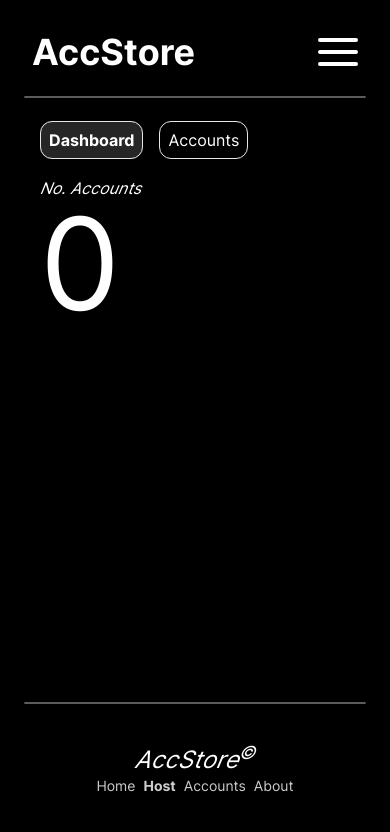
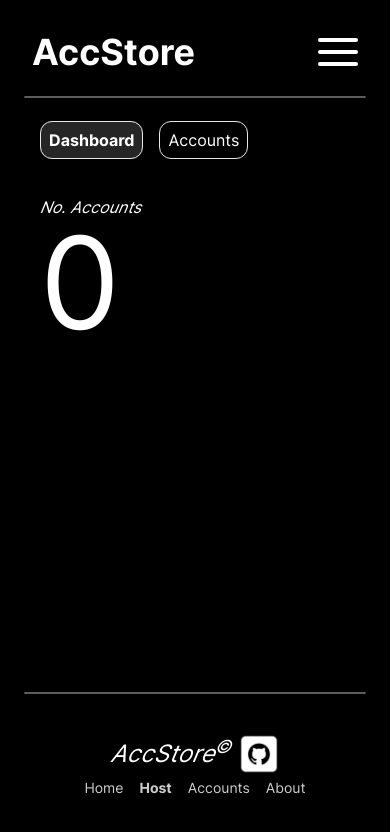
Before and after one commit to vempr/rrd-account-app, a React (Vite) app: page /#/host in a window 390 px wide. Shown: the top 832 px of the page. Built offline with nearby package versions, Linux system fonts and the light colour scheme.

Commit message:
final: a11y/responsiveness tweaks

```diff
--- a/src/components/Footer.tsx
+++ b/src/components/Footer.tsx
@@ -1,27 +1,46 @@
-import { NavLink } from "react-router-dom";
+import { Link, NavLink } from "react-router-dom";
+import ghLogo from "../images/github-logo.png";
 
 export default function Header() {
   const underline = ({ isActive }: { isActive: boolean }) =>
     isActive ? "font-bold shadow-white" : "";
 
   return (
-    <footer className="my-10 flex flex-col bg-black text-center">
+    <footer className="my-10 flex flex-col items-center gap-y-1 bg-black">
+      <div className="flex flex-row items-center gap-x-2">
         <p className="text-2xl italic">
           AccStore<sup>&copy;</sup>
         </p>
-      <nav className="flex justify-center gap-x-2 text-sm opacity-80">
-        <NavLink to="/" className={underline}>
+        <Link to="https://github.com/vempr/rrd-account-app" target="_blank">
+          <img src={ghLogo} className="h-10 w-10" alt="GitHub Logo" />
+        </Link>
+      </div>
+      <nav>
+        <ul
+          className="flex justify-center gap-x-4 text-sm opacity-80"
+          role="menubar"
+        >
+          <li role="none">
+            <NavLink role="menuitem" to="/" className={underline}>
               Home
             </NavLink>
-        <NavLink to="/host" className={underline}>
+          </li>
+          <li role="none">
+            <NavLink role="menuitem" to="/host" className={underline}>
               Host
             </NavLink>
-        <NavLink to="/accounts" className={underline}>
+          </li>
+          <li role="none">
+            <NavLink role="menuitem" to="/accounts" className={underline}>
               Accounts
             </NavLink>
-        <NavLink to="/about" className={underline}>
+          </li>
+          <li role="none">
+            <NavLink role="menuitem" to="/about" className={underline}>
               About
             </NavLink>
+          </li>
+        </ul>
       </nav>
     </footer>
   );
--- a/src/components/Layout.tsx
+++ b/src/components/Layout.tsx
@@ -12,7 +12,7 @@ export default function Layout() {
         <Header />
         <Hr />
 
-        <div className="my-10 flex min-h-[calc(100vh-320px)] items-center">
+        <div className="my-10 flex min-h-[calc(100vh-330px)] items-center">
           <Outlet />
         </div>
 
--- a/src/pages/accounts/Accounts.tsx
+++ b/src/pages/accounts/Accounts.tsx
@@ -38,6 +38,7 @@ export default function Accounts() {
 
   return (
     <div className="mx-10">
+      <div className="ultrawide:absolute ultrawide:left-10 ultrawide:top-36">
         <div className="flex -translate-y-4 flex-row items-center gap-x-2">
           <p>Filter by Id</p>
           <div className="flex flex-row gap-x-2 text-sm">
@@ -52,6 +53,7 @@ export default function Accounts() {
             </Link>
           </div>
         </div>
+      </div>
       <div className="flex flex-row flex-wrap gap-6">{userCardComponents}</div>
     </div>
   );
--- a/src/pages/host/Dashboard.tsx
+++ b/src/pages/host/Dashboard.tsx
@@ -3,7 +3,7 @@ import { useAccountContext } from "./Host";
 export default function Dashboard() {
   const { accounts } = useAccountContext();
   return (
-    <div className="mx-10 -translate-y-8">
+    <div className="mx-10 -translate-y-2">
       <h1 className="italic">No. Accounts</h1>
       <p className="text-9xl">{accounts.length}</p>
     </div>
--- a/src/pages/host/HostAccounts.tsx
+++ b/src/pages/host/HostAccounts.tsx
@@ -10,7 +10,7 @@ export default function Dashboard() {
         <HostAccountCard account={account} />
       ))}
       {accounts.length === 0 ? (
-        <h1 className="-translate-y-8">
+        <h1 className="-translate-y-2">
           You don't have any accounts. Head over to the{" "}
           <Link to="/accounts" className="font-bold underline">
             accounts page
--- a/tailwind.config.js
+++ b/tailwind.config.js
@@ -3,6 +3,9 @@ export default {
   content: ["./index.html", "./src/**/*.{js,ts,jsx,tsx}"],
   theme: {
     extend: {
+      screens: {
+        ultrawide: "2200px",
+      },
       height: {
         screenExcluding: "calc(100vw - 156px)",
       },
```
Also changed, not shown: src/images/github-logo.png (added). Lines whose indentation alone changed are shown as unchanged.
